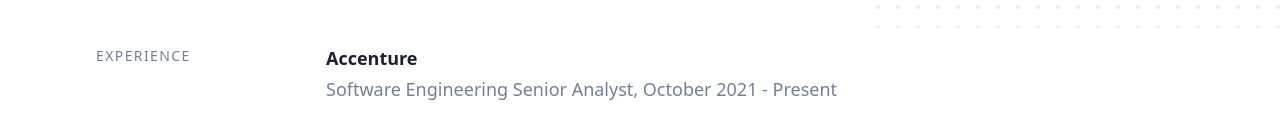
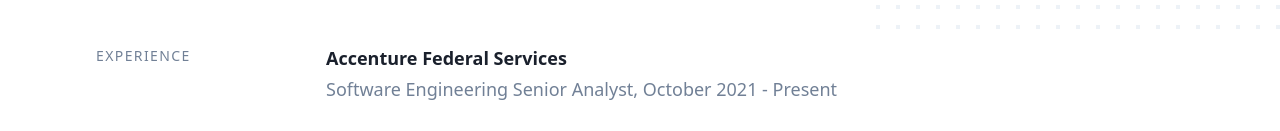
Before and after one commit to wfhendrix11/devfolio, a Gatsby site: page / in a window 1280 px wide. Shown: the part 795-926 px from the top of the page. Built offline with nearby package versions, Linux system fonts and the light colour scheme; Gatsby itself is replaced by a stand-in of ours.

Commit message:
updated resume link and work experience

```diff
--- a/gatsby-config.js
+++ b/gatsby-config.js
@@ -40,9 +40,9 @@ module.exports = {
     // Optional: List your experience, they must have `name` and `description`. `link` is optional.
     experience: [
       {
-        name: 'Accenture',
+        name: 'Accenture Federal Services',
         description: 'Software Engineering Senior Analyst, October 2021 - Present',
-        link: 'https://www.accenture.com/us-en',
+        link: 'https://www.accenture.com/us-en/industries/afs-index',
       },
       {
         name: 'Dark Wolf Solutions',
--- a/src/components/header/index.jsx
+++ b/src/components/header/index.jsx
@@ -53,7 +53,7 @@ const Header = ({ metadata = {}, noBlog = false }) => {
             <li className={classes.item}>
               <a
                 className={classes.link}
-                href={`https://drive.google.com/file/d/1Otg2trTaLvL8nQ1WJGlTFOyfJpouy4td/view?usp=sharing`}
+                href={`https://drive.google.com/file/d/1DIM3yyaB4nvl13LrwFs5eXUpkqEPPjo1/view?usp=sharing`}
               >
                 Resume
               </a>
```
